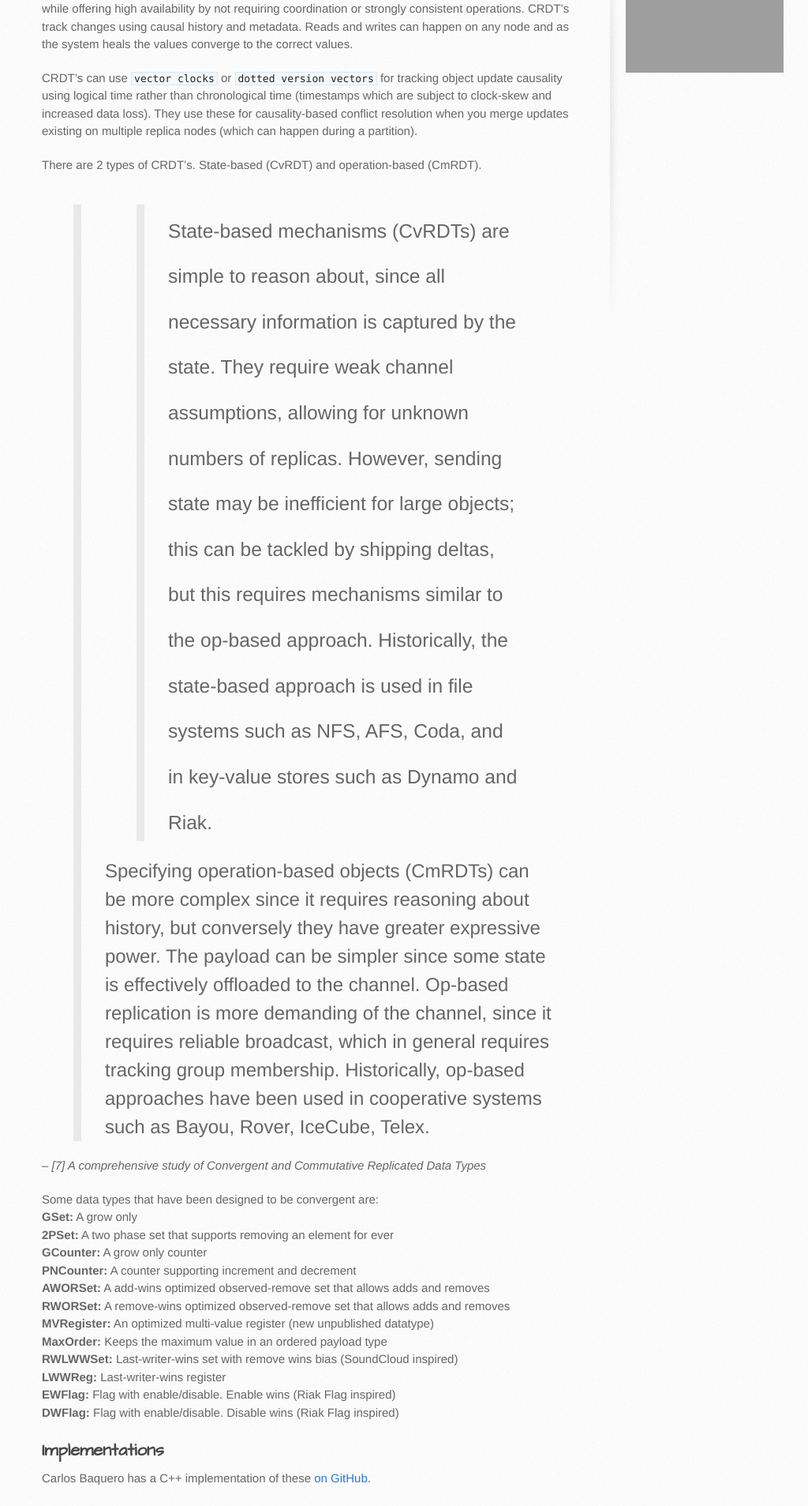
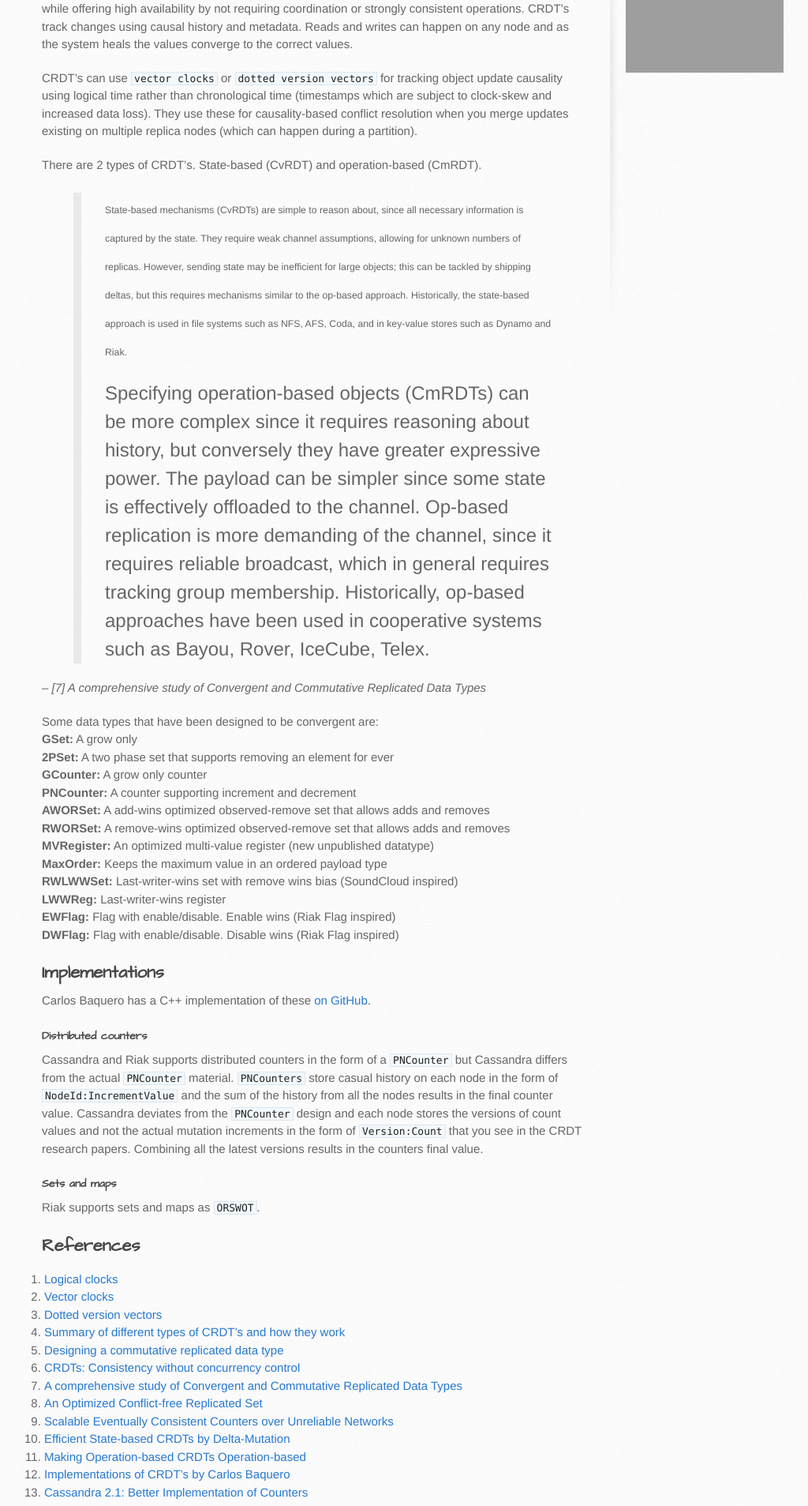
Before and after one commit to simongui/simongui.github.io, a Jekyll site: the page built from distributed-systems/crdt.md, in a window 1280 px wide. Shown: the part 340-2247 px from the top of the page at 79% size, without its empty margins (117-1141 px from the left). Built offline with Jekyll 4.4.1, drawn with Linux system fonts in a browser that asks for light colours; grey boxes are pictures that could not be loaded.

Commit message:
no message

```diff
--- a/distributed-systems/crdt.md
+++ b/distributed-systems/crdt.md
@@ -11,7 +11,7 @@
 
 There are 2 types of CRDT's. State-based (CvRDT) and operation-based (CmRDT).
 
->> <small><small>State-based mechanisms (CvRDTs) are simple to reason about, since all necessary information is captured by the state. They require weak channel assumptions, allowing for unknown numbers of replicas. However, sending state may be inefficient for large objects; this can be tackled by shipping deltas, but this requires mechanisms similar to the op-based approach. Historically, the state-based approach is used in file systems such as NFS, AFS, Coda, and in key-value stores such as Dynamo and Riak.</small></small>
+> <small><small><small>State-based mechanisms (CvRDTs) are simple to reason about, since all necessary information is captured by the state. They require weak channel assumptions, allowing for unknown numbers of replicas. However, sending state may be inefficient for large objects; this can be tackled by shipping deltas, but this requires mechanisms similar to the op-based approach. Historically, the state-based approach is used in file systems such as NFS, AFS, Coda, and in key-value stores such as Dynamo and Riak.</small></small></small>
 >
 > Specifying operation-based objects (CmRDTs) can be more complex since it requires reasoning about history, but conversely they have greater expressive power. The payload can be simpler since some state is effectively offloaded to the channel. Op-based replication is more demanding of the channel, since it requires reliable broadcast, which in general requires tracking group membership. Historically, op-based approaches have been used in cooperative systems such as Bayou, Rover, IceCube, Telex.
 
```
